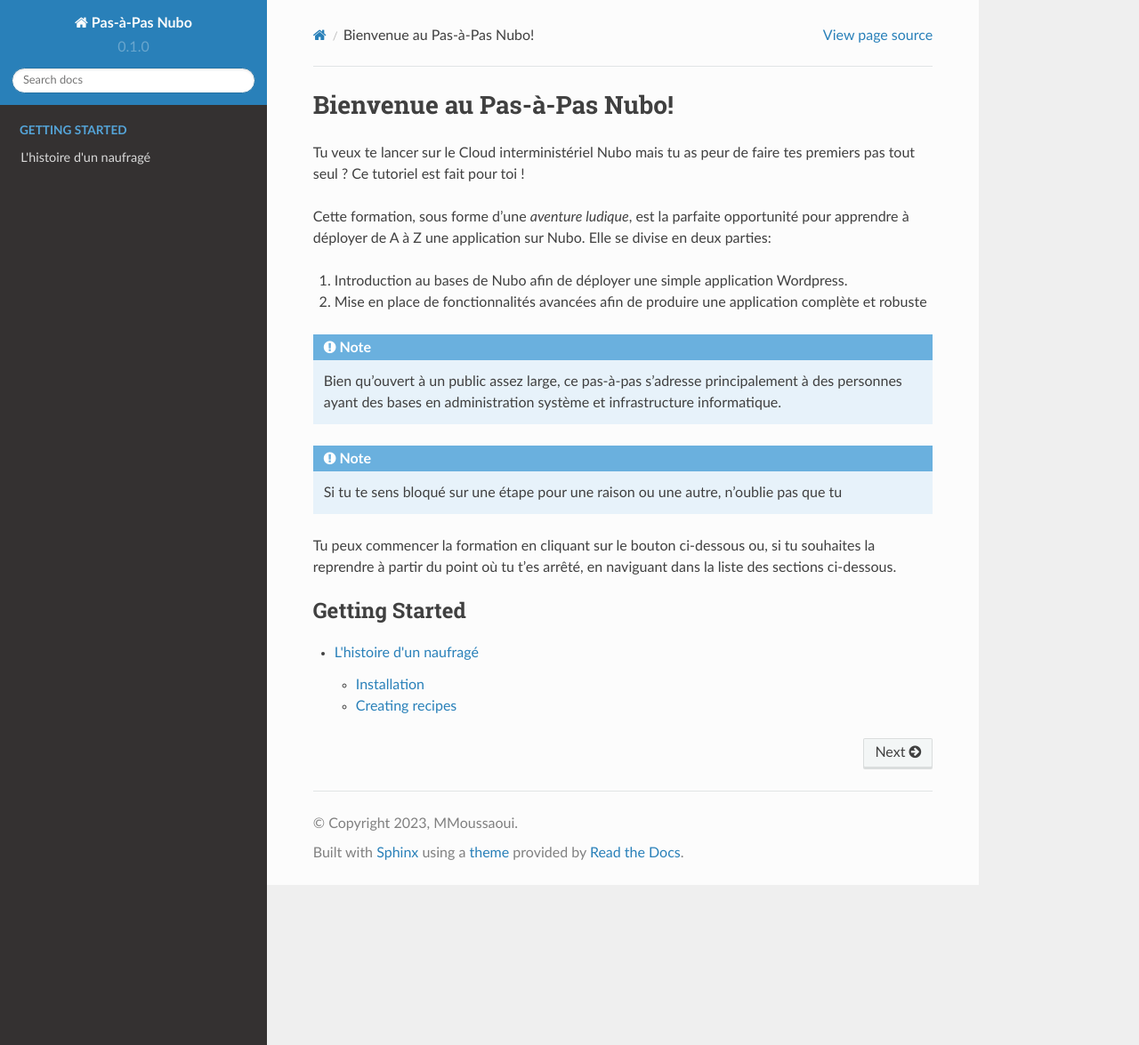
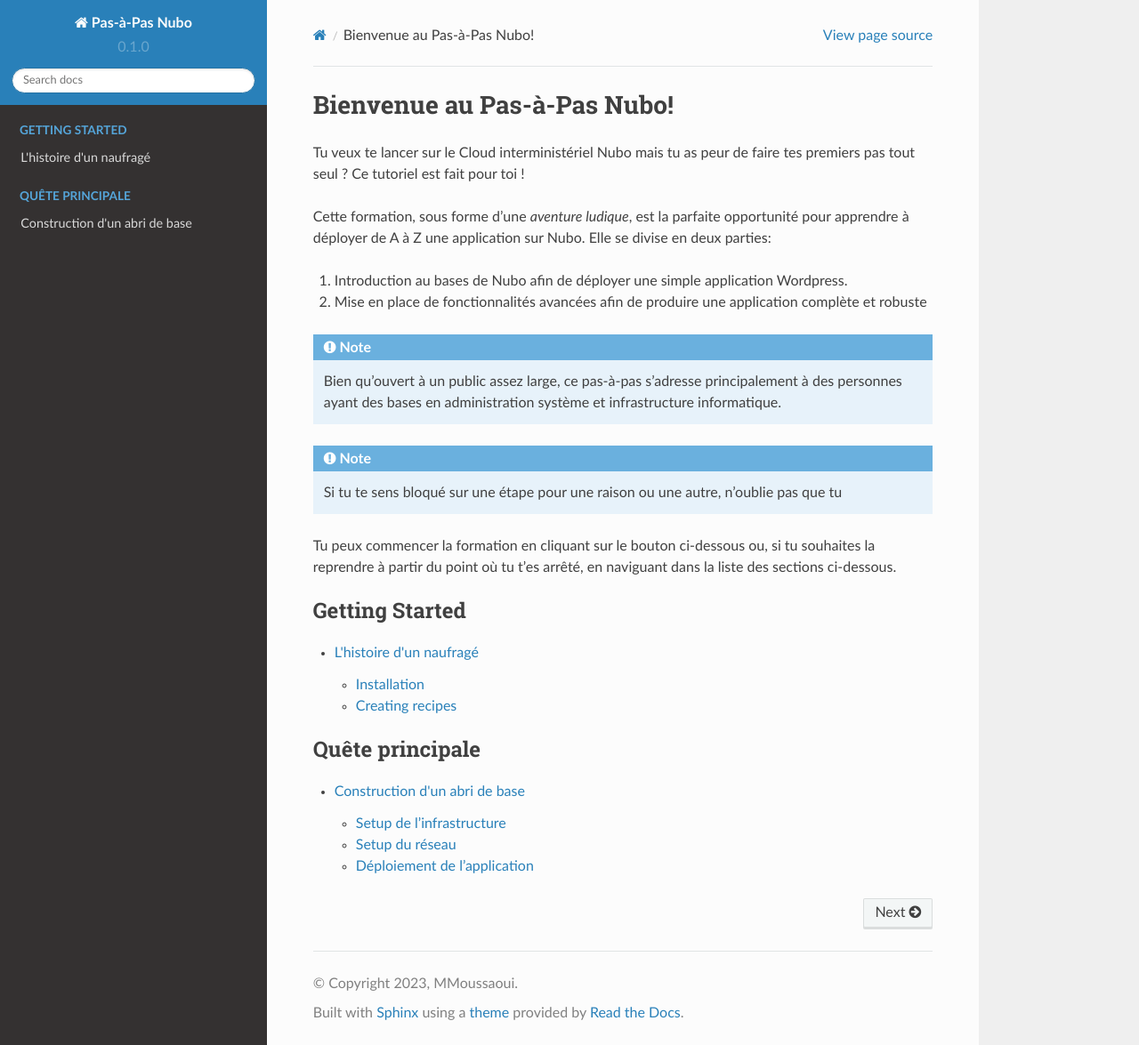
Before and after one commit to moussmo/Nubo_quest, a Sphinx documentation site: the page built from docs/source/index.rst, in a window 1280 px wide and 1175 px high. Shown: the whole window at 89% size. Built offline with Sphinx 7.4.7 and the Read the Docs theme 2.0.0, drawn with Linux system fonts in a browser that asks for light colours.

Commit message:
Update index.rst

```diff
--- a/docs/source/index.rst
+++ b/docs/source/index.rst
@@ -20,3 +20,8 @@
    :caption: Getting Started
 
    L'histoire d'un naufragé <introduction>
+
+.. toctree::
+   :caption: Quête principale
+
+   Construction d'un abri de base <quete1>
```
